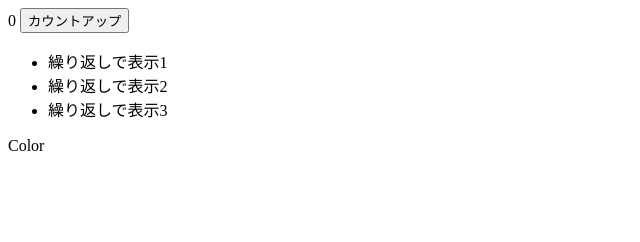
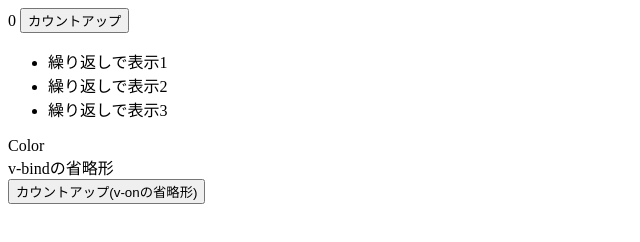
Before and after one commit to sEmoto0808/Starter-Vue, a plain HTML site: page index.html in a window 1280 px wide. Shown: the whole page, without its empty margins (0-640 px from the left). Drawn offline with nearby package versions, Linux system fonts and the light colour scheme.

Commit message:
使用頻度が高いディレクティブの省略形
- v-bind
- v-on

```diff
--- a/index.html
+++ b/index.html
@@ -16,6 +16,8 @@
             <li v-for="item in items">繰り返しで表示{{ item }}</li>
         </ul>
         <div v-bind:class="color">Color</div>
+        <div :class="color">v-bindの省略形</div>
+        <button @click="countUp">カウントアップ(v-onの省略形)</button>
     </div>
 
     <script>
```
